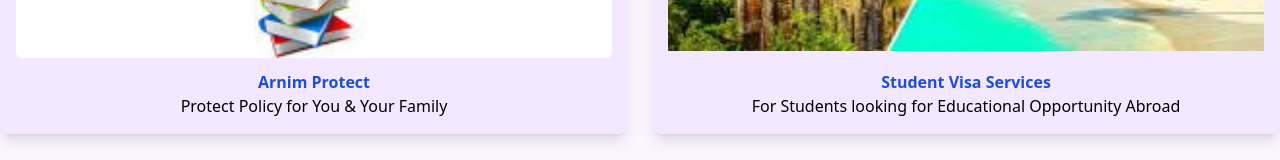
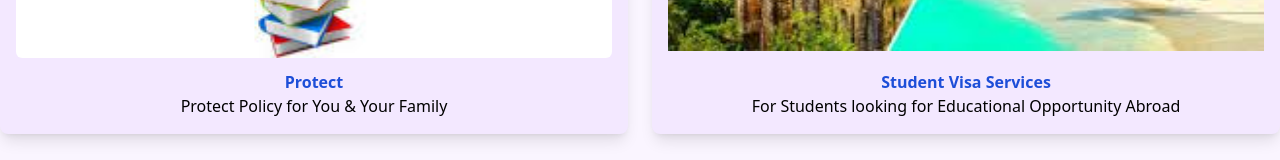
Before and after one commit to mesahal/cardinal-travel-and-tourism, a React (Create React App) app: page / in a window 1280 px wide. Shown: the part 1025-1185 px from the top of the page. Built offline with nearby package versions, Linux system fonts and the light colour scheme.

Commit message:
mail added

```diff
--- a/src/components/ArnimProtect.js
+++ b/src/components/ArnimProtect.js
@@ -1,7 +1,7 @@
 import React from "react";
 
 const ArnimProtect = () => {
-  return <div>ArnimProtect</div>;
+  return <div>Cardinal</div>;
 };
 
 export default ArnimProtect;
--- a/src/components/ContactForm.js
+++ b/src/components/ContactForm.js
@@ -57,7 +57,7 @@
           type="text"
           name="name"
           placeholder="Your Name"
-          className="w-full p-3 border border-gray-300 rounded-lg focus:outline-none focus:ring-2 focus:ring-blue-500 transition"
+          className="w-full p-3 border border-gray-300 rounded-lg focus:outline-none focus:ring-2 focus:ring-purple-500 transition"
           value={formData.name}
           onChange={handleChange}
           required
@@ -67,7 +67,7 @@
           type="text"
           name="mobile"
           placeholder="Your Mobile Number"
-          className="w-full p-3 border border-gray-300 rounded-lg focus:outline-none focus:ring-2 focus:ring-blue-500 transition"
+          className="w-full p-3 border border-gray-300 rounded-lg focus:outline-none focus:ring-2 focus:ring-purple-500 transition"
           value={formData.mobile}
           onChange={handleChange}
           required
@@ -78,7 +78,7 @@
           name="message"
           placeholder="Your Message"
           rows="4"
-          className="w-full p-3 border border-gray-300 rounded-lg focus:outline-none focus:ring-2 focus:ring-blue-500 transition"
+          className="w-full p-3 border border-gray-300 rounded-lg focus:outline-none focus:ring-2 focus:ring-purple-500 transition"
           value={formData.message}
           onChange={handleChange}
           required
@@ -86,7 +86,7 @@
 
         <button
           type="submit"
-          className="w-full bg-purple-600 text-white font-semibold py-3 rounded-lg hover:bg-blue-700 transition duration-300 shadow-md"
+          className="w-full bg-purple-600 text-white font-semibold py-3 rounded-lg hover:bg-purple-700 transition duration-300 shadow-md"
         >
           Send Message
         </button>
--- a/src/components/Home.js
+++ b/src/components/Home.js
@@ -43,9 +43,7 @@
               alt="Arnim Protect"
               className="w-full object-contain rounded-md mb-3 flex-grow"
             />
-            <h3 className="text-center font-bold text-blue-700">
-              Arnim Protect
-            </h3>
+            <h3 className="text-center font-bold text-blue-700">Protect</h3>
             <p className="text-center">Protect Policy for You & Your Family</p>
           </div>
           <div className="flex flex-col bg-purple-100 p-4 shadow-lg rounded-lg">
--- a/src/components/Navbar.js
+++ b/src/components/Navbar.js
@@ -53,7 +53,7 @@
                   <Link to="/student-visa">Student Visa</Link>
                 </li>
                 <li className="px-4 py-2 hover:bg-purple-400">
-                  <Link to="/arnim-protect">Arnim Protect</Link>
+                  <Link to="/arnim-protect">Protect</Link>
                 </li>
                 <li className="px-4 py-2 hover:bg-purple-400">
                   <Link to="/hotel-booking">Hotel Booking</Link>
```
